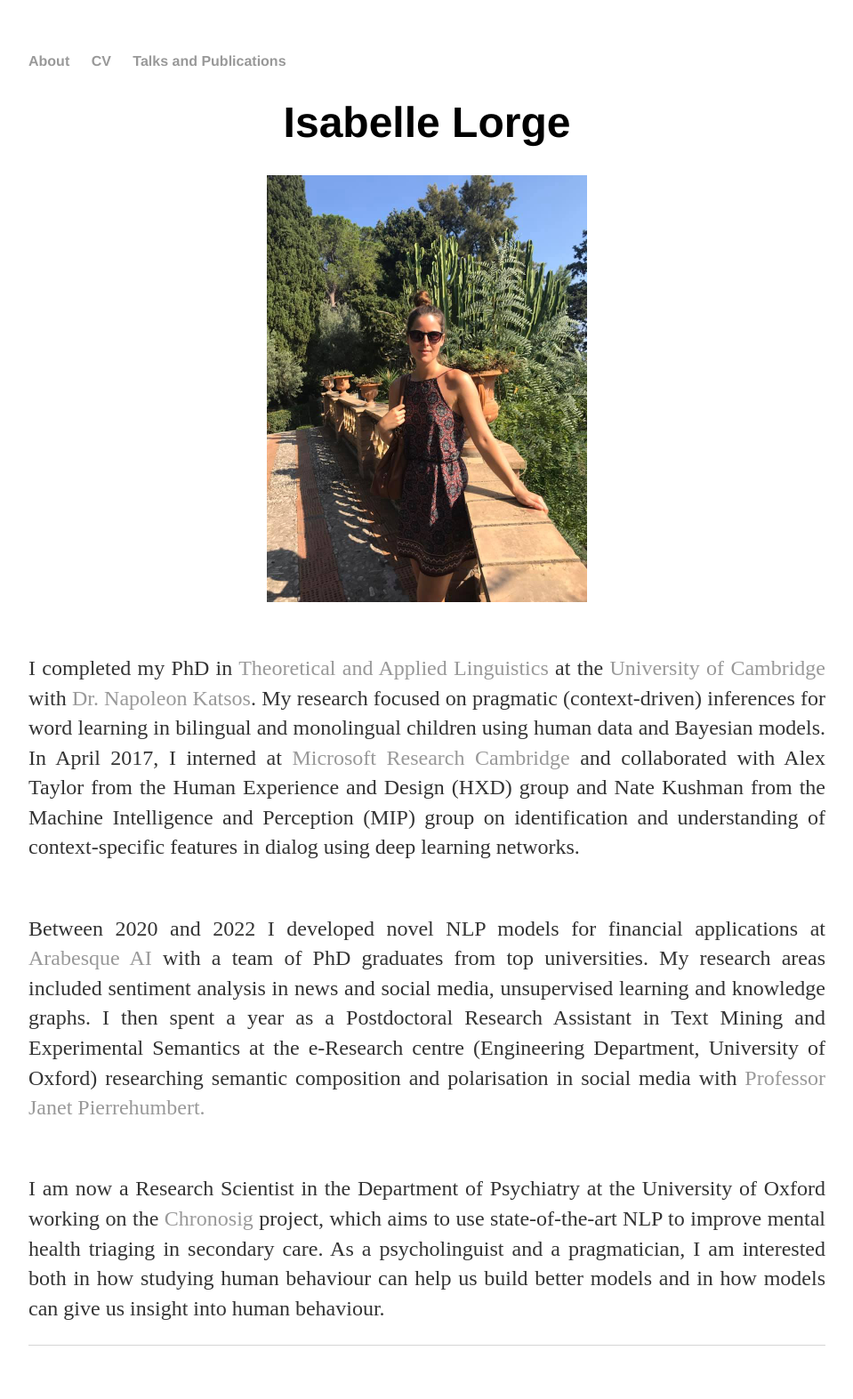
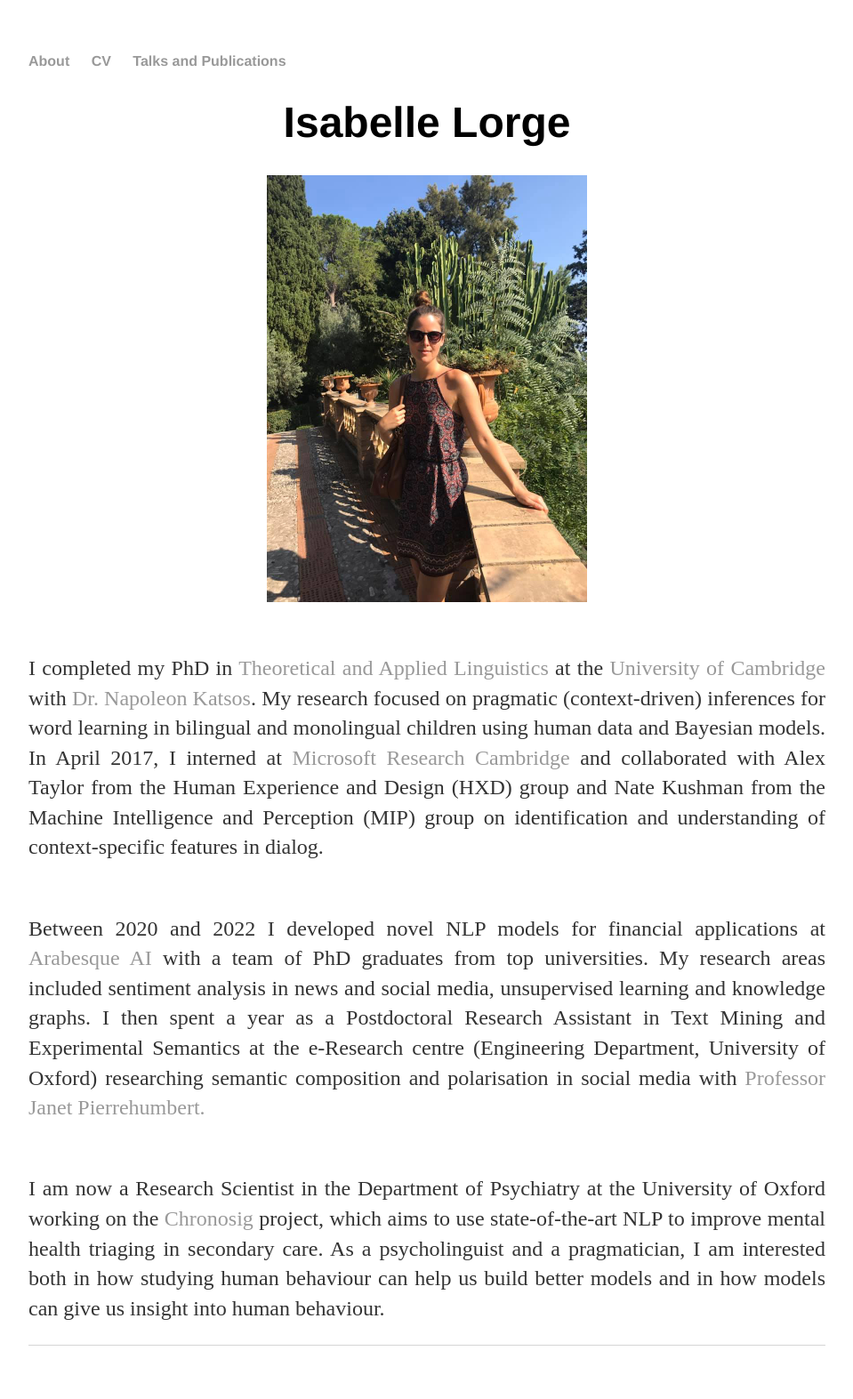
Before and after one commit to isabellelorge/isabellelorge.github.io, a Jekyll site: the page built from index.html, in a window 1280 px wide. Shown: the whole page at 89% size, without its empty margins (160-1119 px from the left). Built offline with Jekyll 4.4.1, drawn with Linux system fonts in a browser that asks for light colours.

Commit message:
Update index.html

```diff
--- a/index.html
+++ b/index.html
@@ -10,7 +10,7 @@ title: Isabelle Lorge
 		<a href= "https://www.mml.cam.ac.uk/dr-napoleon-katsos"> Dr. Napoleon Katsos</a>. My research focused on pragmatic (context-driven) inferences for word learning in bilingual and monolingual children using human data and Bayesian models.
 	In April 2017, I interned at <a href="https://www.microsoft.com/en-us/research/lab/microsoft-research-cambridge/"> Microsoft Research Cambridge </a>
 	and collaborated with Alex Taylor from the Human Experience and Design (HXD) group and Nate Kushman </a> from the
-	Machine Intelligence and Perception (MIP) group on identification and understanding of context-specific features in dialog using deep learning networks.
+	Machine Intelligence and Perception (MIP) group on identification and understanding of context-specific features in dialog.
 	<p> <br>
 	Between 2020 and 2022 I developed novel NLP models for financial applications at <a href="https://www.arabesque.com/ai/"> Arabesque AI</a>
 	with a team of PhD graduates from top universities. My research areas included sentiment analysis in news and social media,
```
